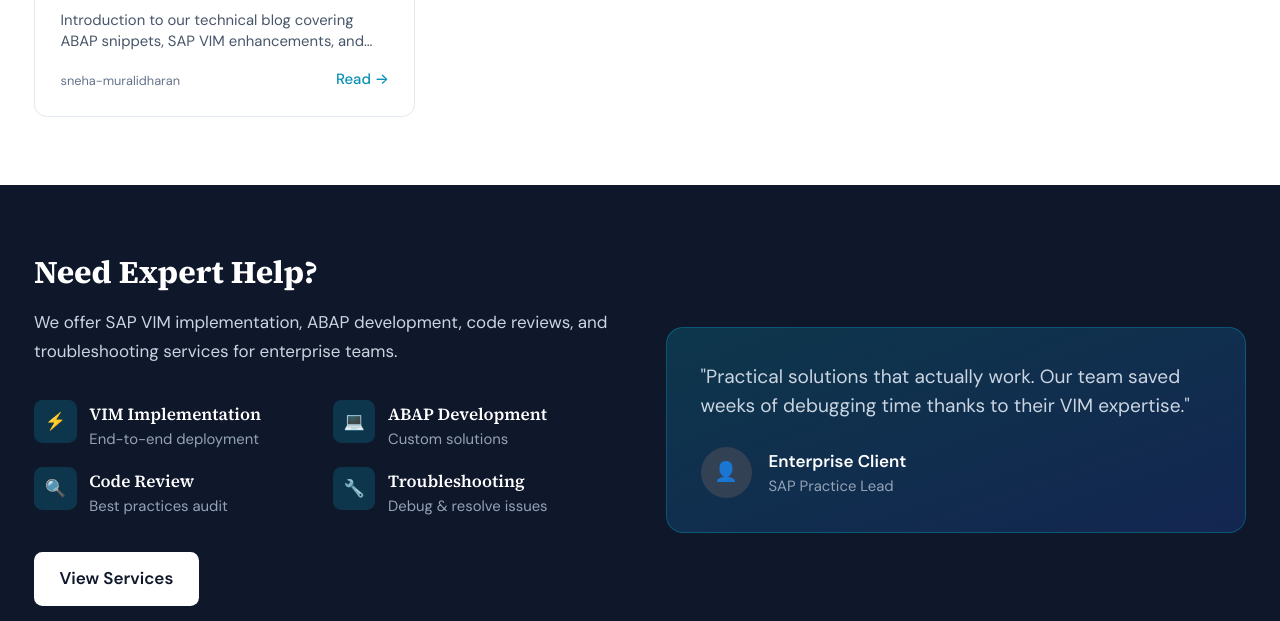
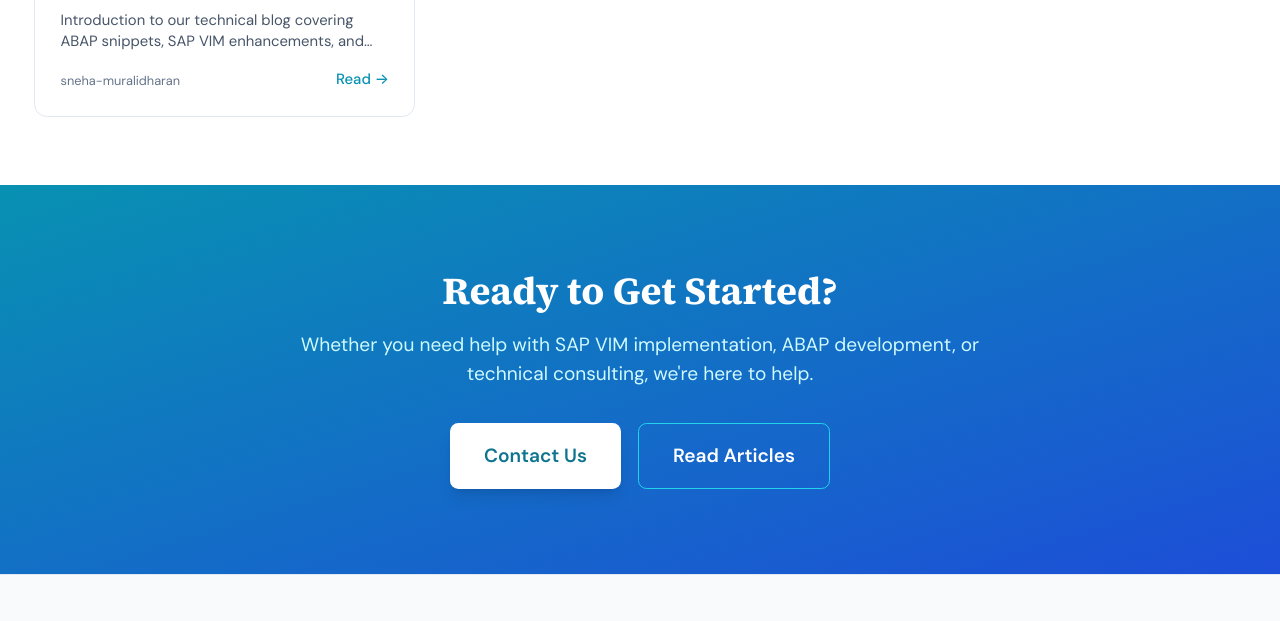
Before and after one commit to balamurali13-bot/sap-vim-dev-blog, an Astro site: page / in a window 1280 px wide. Shown: the part 2040-2661 px from the top of the page. Built offline with nearby package versions, Linux system fonts and the light colour scheme; Astro itself is replaced by a stand-in of ours.

Commit message:
remove: Services section from nav, footer, homepage, and pages

```diff
--- a/src/layouts/BaseLayout.astro
+++ b/src/layouts/BaseLayout.astro
@@ -44,7 +44,6 @@ const { title, description = "SAP & VIM Development Blog - ABAP code snippets an
       <!-- Nav Links -->
       <div class="hidden md:flex items-center gap-8">
         <a href="/blog" class="text-sm font-medium text-text-secondary hover:text-accent transition-colors">Articles</a>
-        <a href="/services" class="text-sm font-medium text-text-secondary hover:text-accent transition-colors">Services</a>
       </div>
 
       <!-- Right side -->
@@ -72,7 +71,6 @@ const { title, description = "SAP & VIM Development Blog - ABAP code snippets an
     <div id="mobile-menu" class="hidden md:hidden border-t border-border">
       <div class="max-w-[1120px] mx-auto px-6 py-4 flex flex-col gap-4">
         <a href="/blog" class="text-sm font-medium text-text-secondary">Articles</a>
-        <a href="/services" class="text-sm font-medium text-text-secondary">Services</a>
       </div>
     </div>
   </nav>
@@ -95,7 +93,6 @@ const { title, description = "SAP & VIM Development Blog - ABAP code snippets an
           <h4 class="font-semibold text-text-primary mb-4">Resources</h4>
           <ul class="space-y-2 text-sm">
             <li><a href="/blog" class="text-text-secondary hover:text-accent transition-colors">Articles</a></li>
-            <li><a href="/services" class="text-text-secondary hover:text-accent transition-colors">Services</a></li>
           </ul>
         </div>
         <div>
--- a/src/pages/contact.astro
+++ b/src/pages/contact.astro
@@ -9,7 +9,7 @@ import BaseLayout from '../layouts/BaseLayout.astro';
     <div>
       <h2 class="text-2xl font-semibold mb-4">Get in Touch</h2>
       <p class="text-slate-600 mb-6">
-        Need help with your SAP VIM implementation? We offer consultation, code reviews, and troubleshooting services.
+        Need help with your SAP VIM implementation? We offer consultation and troubleshooting.
       </p>
 
       <div class="space-y-4">
@@ -18,7 +18,7 @@ import BaseLayout from '../layouts/BaseLayout.astro';
           <a href="mailto:hello@sapvim.blog" class="text-cyan-600">hello@sapvim.blog</a>
         </div>
         <div>
-          <h3 class="font-semibold">Services</h3>
+          <h3 class="font-semibold">What We Help With</h3>
           <ul class="text-slate-600">
             <li>• SAP VIM Implementation</li>
             <li>• ABAP Development</li>
--- a/src/pages/index.astro
+++ b/src/pages/index.astro
@@ -171,76 +171,7 @@ const categoryColors: Record<string, string> = {
     </div>
   </section>
 
-  <!-- Services Teaser -->
-  <section class="py-16 bg-slate-900 dark:bg-slate-950 text-white">
-    <div class="container mx-auto px-4 sm:px-6 lg:px-8">
-      <div class="grid lg:grid-cols-2 gap-12 items-center">
-        <div>
-          <h2 class="text-2xl sm:text-3xl font-bold mb-4">Need Expert Help?</h2>
-          <p class="text-slate-300 mb-8">
-            We offer SAP VIM implementation, ABAP development, code reviews, and troubleshooting services for enterprise teams.
-          </p>
-          <div class="grid sm:grid-cols-2 gap-4 mb-8">
-            <div class="flex items-start gap-3">
-              <div class="w-10 h-10 rounded-lg bg-cyan-500/20 flex items-center justify-center flex-shrink-0">
-                <span class="text-cyan-400">⚡</span>
-              </div>
-              <div>
-                <h4 class="font-semibold">VIM Implementation</h4>
-                <p class="text-sm text-slate-400">End-to-end deployment</p>
-              </div>
-            </div>
-            <div class="flex items-start gap-3">
-              <div class="w-10 h-10 rounded-lg bg-cyan-500/20 flex items-center justify-center flex-shrink-0">
-                <span class="text-cyan-400">💻</span>
-              </div>
-              <div>
-                <h4 class="font-semibold">ABAP Development</h4>
-                <p class="text-sm text-slate-400">Custom solutions</p>
-              </div>
-            </div>
-            <div class="flex items-start gap-3">
-              <div class="w-10 h-10 rounded-lg bg-cyan-500/20 flex items-center justify-center flex-shrink-0">
-                <span class="text-cyan-400">🔍</span>
-              </div>
-              <div>
-                <h4 class="font-semibold">Code Review</h4>
-                <p class="text-sm text-slate-400">Best practices audit</p>
-              </div>
-            </div>
-            <div class="flex items-start gap-3">
-              <div class="w-10 h-10 rounded-lg bg-cyan-500/20 flex items-center justify-center flex-shrink-0">
-                <span class="text-cyan-400">🔧</span>
-              </div>
-              <div>
-                <h4 class="font-semibold">Troubleshooting</h4>
-                <p class="text-sm text-slate-400">Debug & resolve issues</p>
-              </div>
-            </div>
-          </div>
-          <a href="/services" class="inline-flex items-center px-6 py-3 text-base font-semibold rounded-lg bg-white text-slate-900 hover:bg-slate-100 transition-colors">
-            View Services
-          </a>
-        </div>
-        <div class="hidden lg:block">
-          <div class="bg-gradient-to-br from-cyan-500/20 to-blue-600/20 rounded-2xl p-8 border border-cyan-500/30">
-            <blockquote class="text-lg text-slate-300 mb-6">
-              "Practical solutions that actually work. Our team saved weeks of debugging time thanks to their VIM expertise."
-            </blockquote>
-            <div class="flex items-center gap-4">
-              <div class="w-12 h-12 rounded-full bg-slate-700 flex items-center justify-center">
-                <span class="text-lg">👤</span>
-              </div>
-              <div>
-                <p class="font-semibold">Enterprise Client</p>
-                <p class="text-sm text-slate-400">SAP Practice Lead</p>
-              </div>
-            </div>
-          </div>
-        </div>
-      </div>
-    </div>
-  </section>
+
 
   <!-- Contact CTA -->
   <section class="py-20 bg-gradient-to-br from-cyan-600 to-blue-700">
--- a/src/pages/services.astro
+++ /dev/null
@@ -1,55 +0,0 @@
----
-import BaseLayout from '../layouts/BaseLayout.astro';
----
-
-<BaseLayout title="Services">
-  <h1 class="text-4xl font-bold mb-8">Our Services</h1>
-
-  <div class="grid md:grid-cols-2 gap-6">
-    <div class="bg-white p-6 rounded-lg shadow">
-      <h2 class="text-xl font-bold mb-3">SAP VIM Implementation</h2>
-      <p class="text-slate-600 mb-4">End-to-end OpenText VIM deployment and configuration for enterprise invoice processing.</p>
-      <ul class="text-sm space-y-1 text-slate-500">
-        <li>• Invoice capture setup</li>
-        <li>• Workflow configuration</li>
-        <li>• FI/MM integration</li>
-      </ul>
-    </div>
-
-    <div class="bg-white p-6 rounded-lg shadow">
-      <h2 class="text-xl font-bold mb-3">ABAP Development</h2>
-      <p class="text-slate-600 mb-4">Custom ABAP development for VIM enhancements and integrations.</p>
-      <ul class="text-sm space-y-1 text-slate-500">
-        <li>• Custom exit implementations</li>
-        <li>• IDoc development</li>
-        <li>• BAdI implementations</li>
-      </ul>
-    </div>
-
-    <div class="bg-white p-6 rounded-lg shadow">
-      <h2 class="text-xl font-bold mb-3">Code Review</h2>
-      <p class="text-slate-600 mb-4">Comprehensive review of your ABAP and VIM customizations.</p>
-      <ul class="text-sm space-y-1 text-slate-500">
-        <li>• Best practices check</li>
-        <li>• Performance analysis</li>
-        <li>• Security audit</li>
-      </ul>
-    </div>
-
-    <div class="bg-white p-6 rounded-lg shadow">
-      <h2 class="text-xl font-bold mb-3">Troubleshooting</h2>
-      <p class="text-slate-600 mb-4">Debug and resolve complex VIM issues quickly.</p>
-      <ul class="text-sm space-y-1 text-slate-500">
-        <li>• Workflow errors</li>
-        <li>• Attachment issues</li>
-        <li>• Integration problems</li>
-      </ul>
-    </div>
-  </div>
-
-  <div class="mt-12 text-center">
-    <a href="/contact" class="inline-block bg-cyan-600 text-white px-8 py-3 rounded-lg hover:bg-cyan-700">
-      Request Consultation
-    </a>
-  </div>
-</BaseLayout>
```
